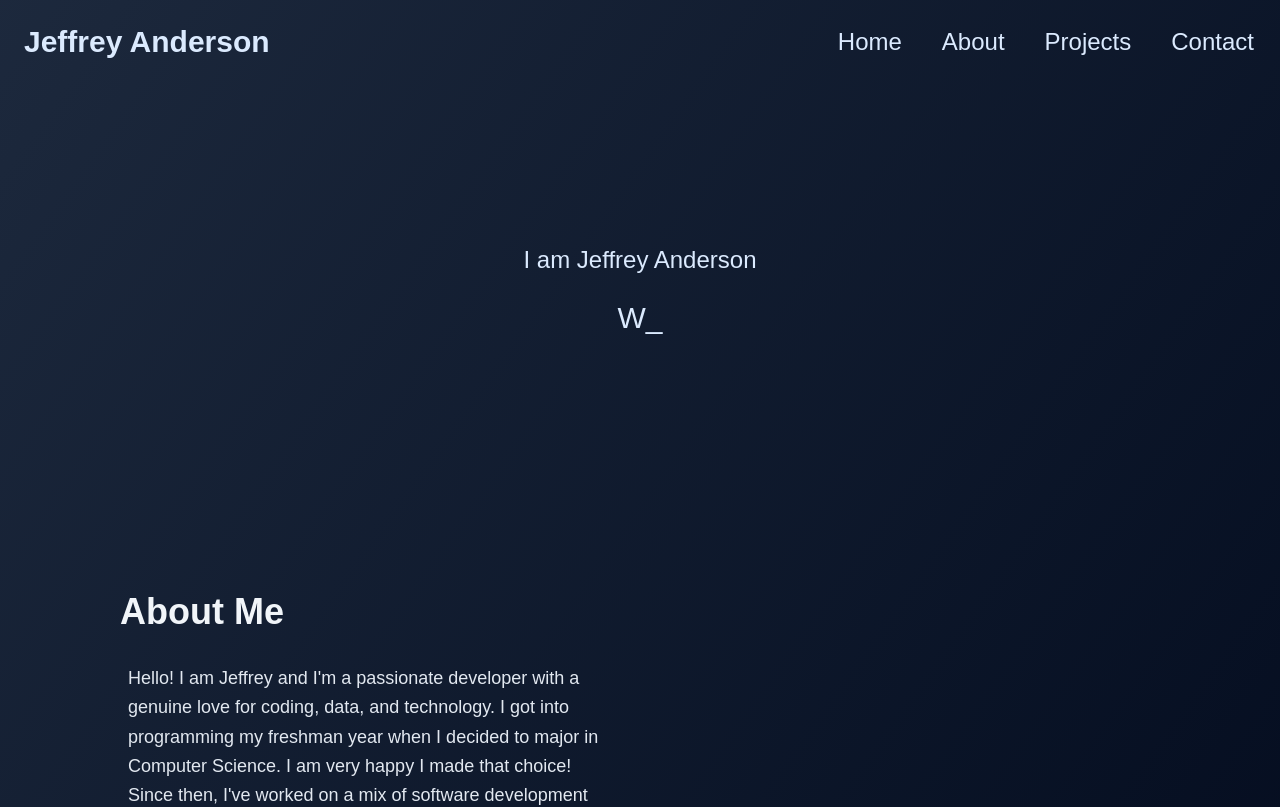
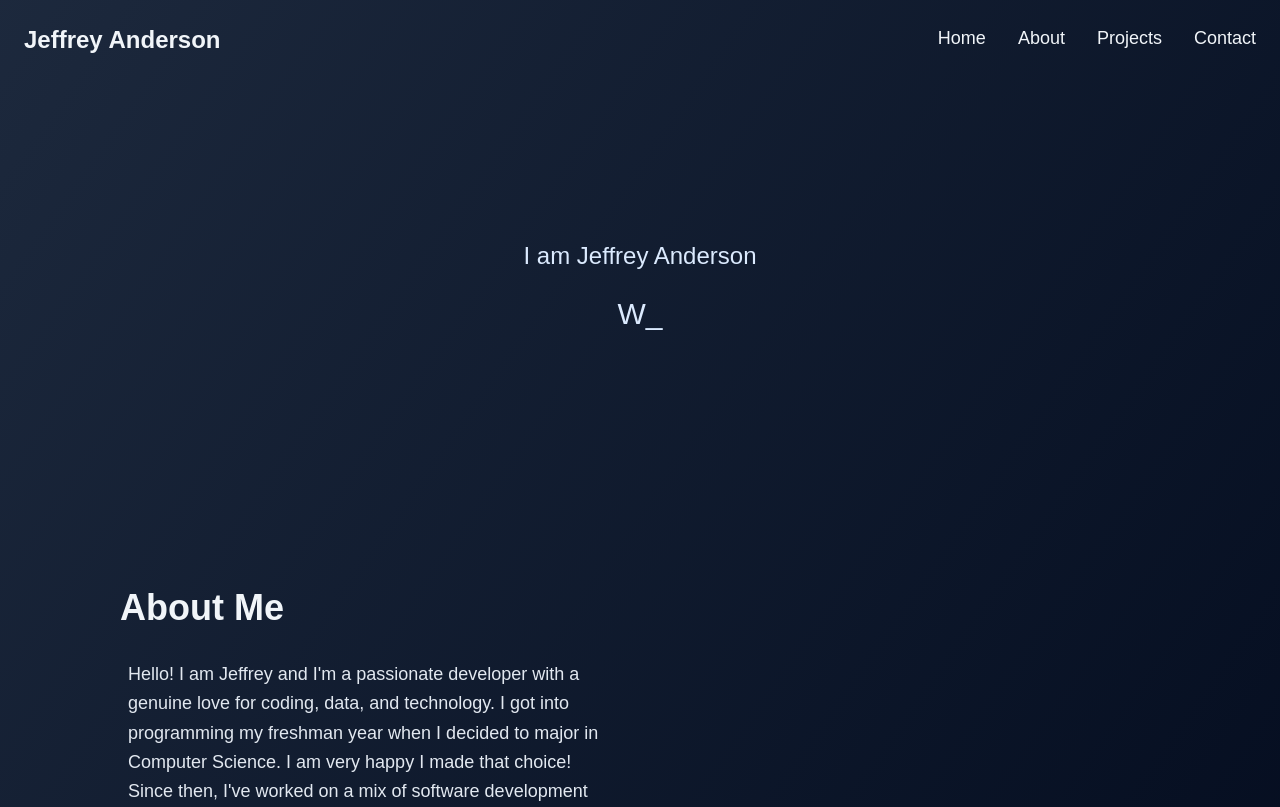
Before and after one commit to Jeffrey-Anderson392/jeffrey-portfolio, a React (Vite) app in the folder portfolio/: page / in a window 1280 px wide. Shown: the top 807 px of the page. Built offline with nearby package versions, Linux system fonts and the light colour scheme.

Commit message:
made some minor changes to colors on the navbar to create a sense of consistency with the color scheme. Also adding a projects.json file to pull data from for my project card section

```diff
--- a/portfolio/src/components/About.jsx
+++ b/portfolio/src/components/About.jsx
@@ -13,11 +13,11 @@ const About = () => {
         <div className="text-lg leading-relaxed">
           <p class="mb-4">
             Hello! I am Jeffrey and I'm a passionate developer with a genuine love for coding, data, and technology. I got into programming my freshman year when I decided to major in Computer Science. I am very happy I made that choice!
-            Since then, I've worked on a mix of software development and data-focused projects. I have mostly worked on web apps, data engineering projects, and anything that lets me build something cool or useful while learning along the way.
+            Since then, I've worked on a mix of software development and data-focused projects. I have mostly worked on web apps, data engineering projects, and anything that lets me build something cool and useful while learning along the way.
           </p>
           <p class="mb-4">
             I'm currently studying Computer Science, and outside of classes I spend a lot of time learning about new tools and exploring topics like data analytics, full-stack development, and AI/ML.
-            My interests have shifted as I grow, but lately I've been especially drawn to AI/ML, data engineering, and building clean, modern applications.
+            My interests shift a bit as I grow as a developer, but lately I've been especially drawn to AI/ML, data engineering, cloud development, and building modern applications.
           </p>
           <p class="mb-4">
             My skillset is pretty flexible, like I don't force myself into one language or framework. I like picking a new or best tool for the job, learning it, and then building something meaningful with it.
@@ -27,7 +27,7 @@ const About = () => {
             Outside of tech, you'll usually find me playing video games, hanging out with friends, golfing, or listening to music. I'm big on self-improvement, staying curious, and trying to learn something new every day, whether it's related to programming or not.
           </p>
           <p>
-            If you ever want to connect, feel free to reach out through <a href="https://www.linkedin.com/in/jeffrey392/" className='text-cyan-400 hover:text-cyan-300'>LinkedIn</a> or check out some of my work on <a href="https://github.com/Jeffrey-Anderson392" className='text-cyan-400 hover:text-cyan-300'>GitHub</a>.  I'm always excited to meet new people, share ideas, and keep growing as a developer.
+            If you ever want to connect, feel free to reach out through <a href="https://www.linkedin.com/in/jeffrey392/" className='text-cyan-400 hover:text-cyan-300 visited:text-violet-400' target='_blank'>LinkedIn</a> or check out some of my work on <a href="https://github.com/Jeffrey-Anderson392" className='text-cyan-400 hover:text-cyan-300 visited:text-violet-400' target='_blank'>GitHub</a>.  I'm always excited to meet new people, share ideas, and keep growing as a developer.
           </p>
         </div>
 
--- a/portfolio/src/components/Navbar.jsx
+++ b/portfolio/src/components/Navbar.jsx
@@ -15,14 +15,14 @@ const Navbar = () => {
     }
 
   return (
-    <div>
-        <nav className="p-6 flex justify-between text-blue-100 font-plus-jakarta-sans">
-            <div className="text-3xl font-semibold">Jeffrey Anderson</div>
-            <div className="space-x-10 text-2xl p-0.5">
-                <a href="#home" className="hover:text-teal-300 " onClick={(e) => handleclick(e, 'home')}>Home</a>
-                <a href="#about" className="hover:text-teal-300" onClick={(e) => handleclick(e, 'about')}>About</a>
-                <a href="#projects" className="hover:text-teal-300" onClick={(e) => handleclick(e, 'projects')}>Projects</a>
-                <a href="#contact" className="hover:text-teal-300" onClick={(e) => handleclick(e, 'contact')}>Contact</a>
+    <div id='home'>
+        <nav className="p-6 flex justify-between text-slate-100 font-plus-jakarta-sans">
+            <div className="text-2xl font-semibold">Jeffrey Anderson</div>
+            <div className="space-x-8 text-lg">
+                <a href="#home" className="hover:text-cyan-400 " onClick={(e) => handleclick(e, 'home')}>Home</a>
+                <a href="#about" className="hover:text-cyan-400" onClick={(e) => handleclick(e, 'about')}>About</a>
+                <a href="#projects" className="hover:text-cyan-400" onClick={(e) => handleclick(e, 'projects')}>Projects</a>
+                <a href="#contact" className="hover:text-cyan-400" onClick={(e) => handleclick(e, 'contact')}>Contact</a>
             </div>
         </nav>
     </div>
--- /dev/null
+++ b/portfolio/src/data/projects.json
@@ -0,0 +1,44 @@
+{
+    "projects": [
+        {
+            "id": 1,
+            "name": "Personal Portfolio Website",
+            "description": "Built a full ETL pipeline and XGBoost forecasting models to analyze machine-generated JSON data from Azure Databricks. Created Power BI dashboards to visualize trends and pipeline metrics. ",
+            "technologies": ["Python", "Pandas", "Matplotlib", "XGBoost", "Power BI", "JSON", "Databricks"],
+            "tags": ["Data Engineering", "Machine Learning", "Power BI", "ETL Pipeline"],
+            "links": {
+            "github": ""
+            }
+        },
+        {
+            "id": 2,
+            "name": "Personal Portfolio Website",
+            "description": "My personal portfolio website built with React and Tailwind CSS to showcase my projects and skills.",
+            "technologies": ["React", "Tailwind CSS", "JavaScript"],
+            "tags": ["React", "Tailwind CSS", "JavaScript", "Web App"],
+            "links": {
+            "github": "https://github.com/Jeffrey-Anderson392/jeffrey-portfolio"
+            }
+        },
+        {
+            "id": 3,
+            "name": "Stats Overflow",
+            "description": "built a Django sports analytics web app using  to deliver real-time stats for professional sports and Valorant esports, including backend logic to ingest scraped data into a SQLite database for dynamic updates..",
+            "technologies": ["Django", "Bootstrap", "Python"],
+            "tags": ["Django", "Bootstrap", "Python", "Web App"],
+            "links": {
+            "github": "https://github.com/Jeffrey-Anderson392/Stats-Overflow"
+            }
+        },
+        {
+            "id": 4,
+            "name": "Java Chat Server",
+            "description": "",
+            "technologies": ["Java"],
+            "tags": [""],
+            "links": {
+            "github": ""
+            }
+        }
+    ]
+}
```
